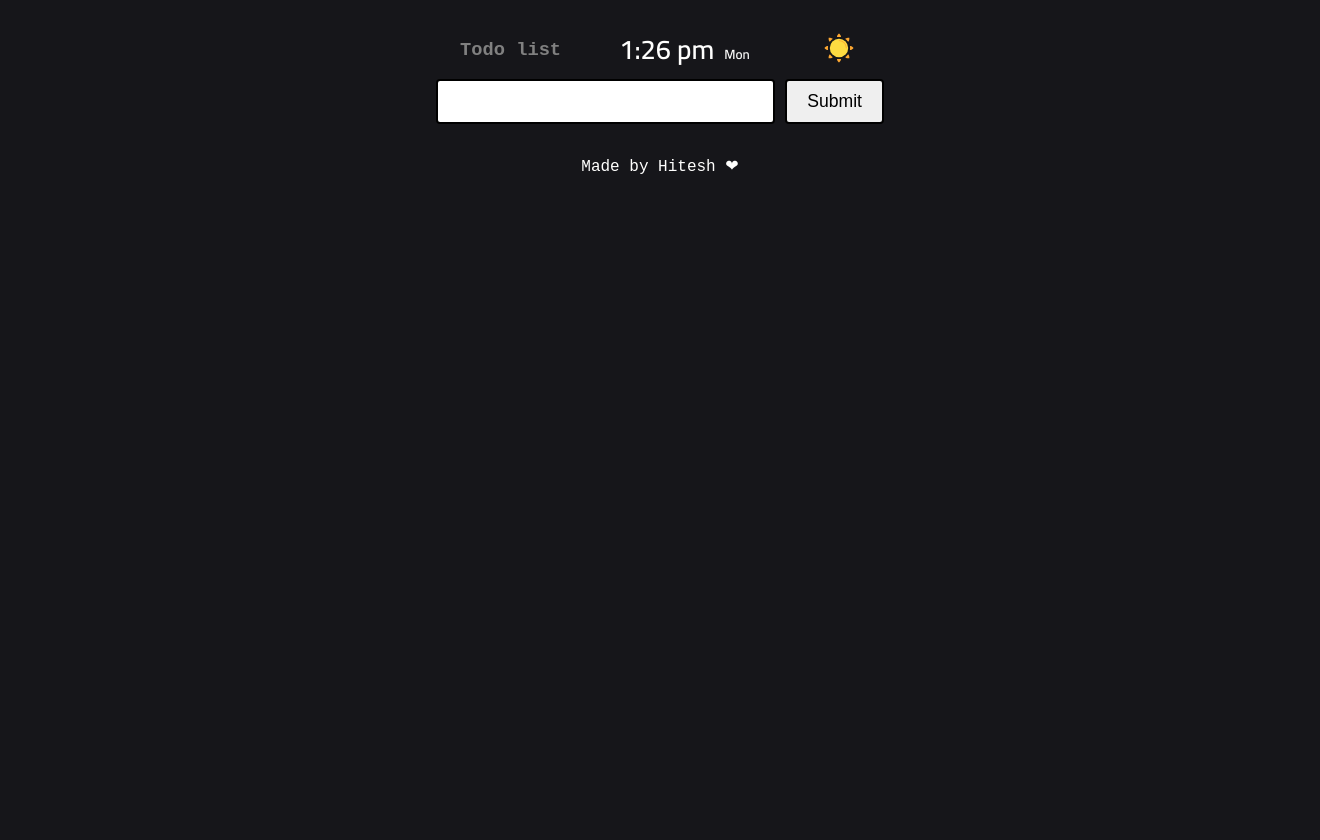
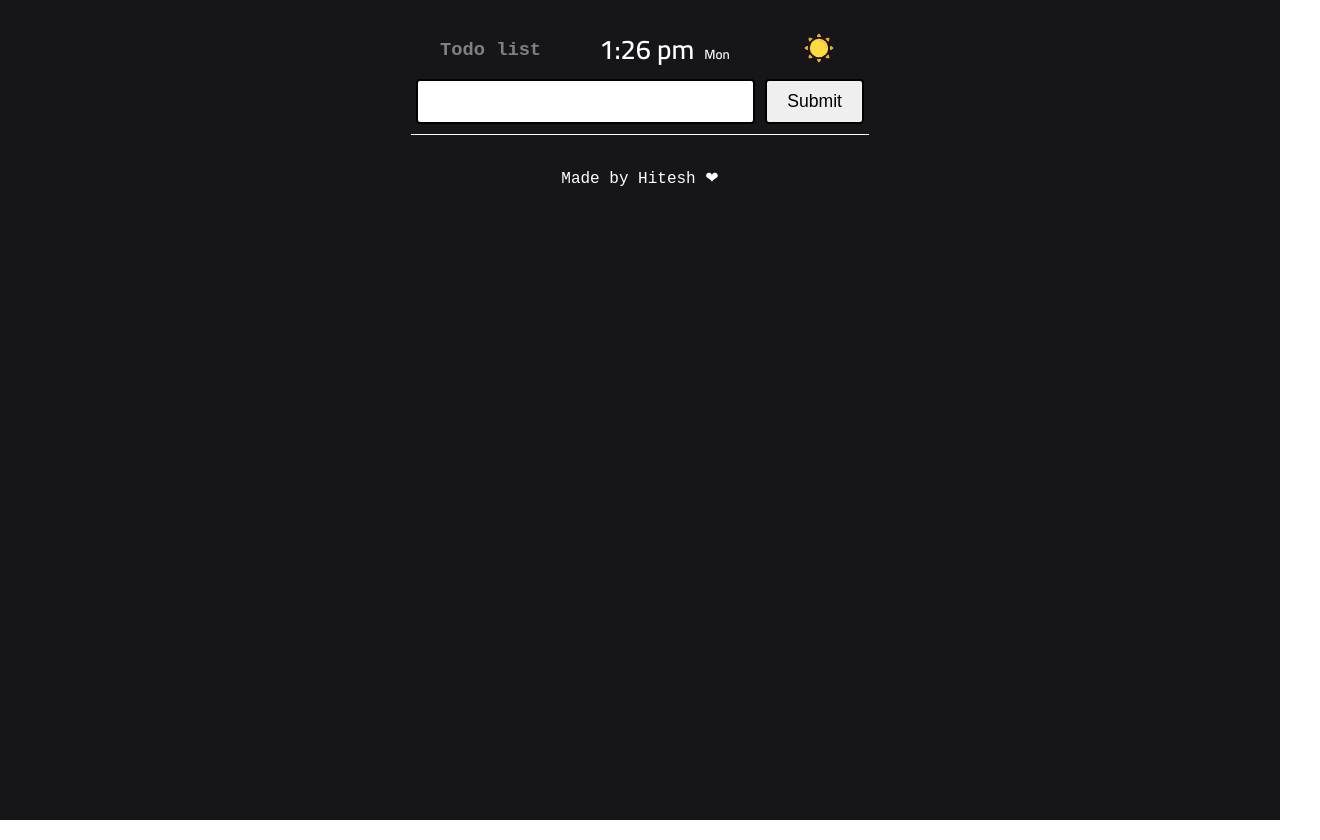
Before and after one commit to hiteshcodes/react-todo-list, a React (Create React App) app: page / in a window 1280 px wide. Shown: the whole page, 1320 px wide, since content can reach past the window. Built offline with nearby package versions, Linux system fonts and the light colour scheme.

Commit message:
css changes

```diff
--- a/src/index.css
+++ b/src/index.css
@@ -19,12 +19,13 @@ h3 {
   background-color: var(--dark-bg);
   color: var(--dark-color);
   width: 100%;
+  margin: auto;
   min-height: 100vh;
 }
 .app-dark,
 .app-light {
-  padding: 20px;
   transition: 0.8s ease;
+  padding-top: 20px;
 }
 .todo-list-dark > ul > li {
   color: black;
@@ -52,7 +53,9 @@ h3 {
 .form-main {
   display: flex;
   width: 458px;
-  margin: auto;
+  margin: 0px auto 17px;
+  padding: 0px 0px 10px;
+  border-bottom: 1px solid;
 }
 .form-main > input {
   flex: 1;
@@ -69,7 +72,7 @@ h3 {
   display: flex;
   justify-content: space-around;
   align-items: center;
-  padding: auto 20px;
+  padding: auto;
   width: 458px;
   margin: auto;
 }
@@ -93,9 +96,17 @@ h3 {
   position: relative;
   margin: 0.5rem;
 }
+::-webkit-scrollbar {
+  width: 0;
+  background: transparent;
+}
 .todo-name {
   font-size: 1.2em;
-  word-wrap: wrap;
+  width: 260px;
+  word-wrap: break-word;
+  height: 55px;
+  padding: 8px;
+  overflow-y: scroll;
 }
 button {
   cursor: pointer;
```
